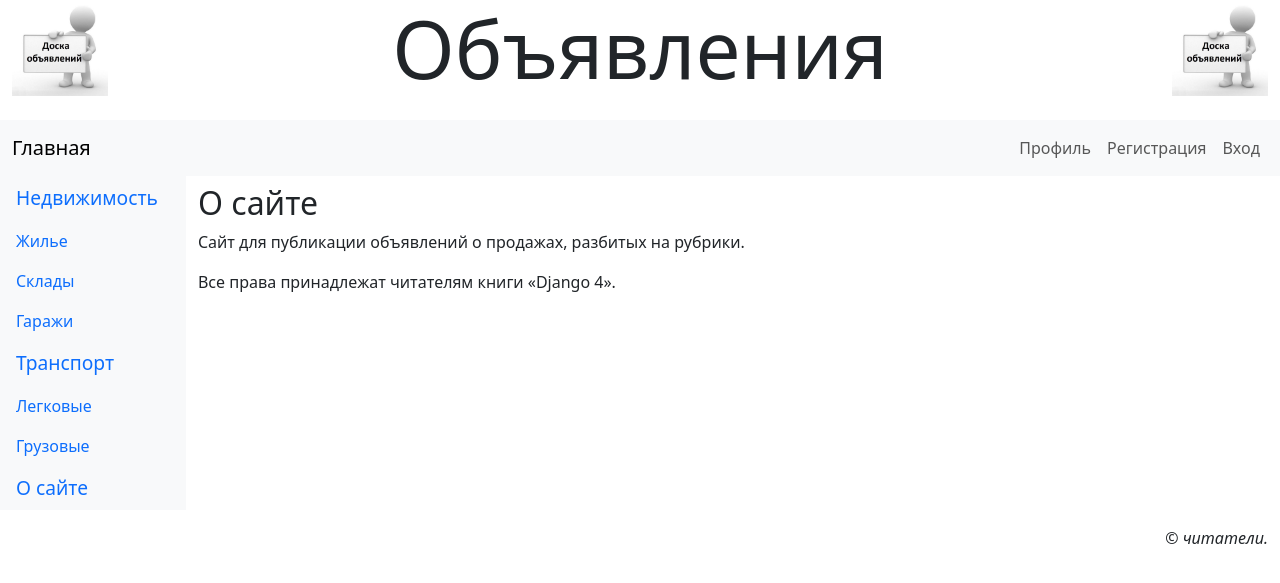
After one commit to Kiraogi/samplesite, a Django app: page /about/ in a window 1280 px wide. The commit adds this page. Shown: the top 583 px of the page. Run offline with Django 5.2, Linux system fonts and the light colour scheme; parts of the project's set-up code (start-up, migrations or seed data) failed here and were passed over; some libraries are stand-ins or nearby versions.

Commit message:
ver 0.08

```diff
--- a/samplesite/main/templates/layout/basic.html
+++ b/samplesite/main/templates/layout/basic.html
@@ -53,7 +53,7 @@
         <span class="nav-link root">Транспорт</span>
         <a class="nav-link" href="#">Легковые</a>
         <a class="nav-link" href="#">Грузовые</a>
-        <a class="nav-link root" href="#">О сайте</a>
+        <a class="nav-link root" href="{% url 'main:other' page='about' %}">О сайте</a>
     </nav>
     <main class="col py-2">
         {% bootstrap_messages %}
--- /dev/null
+++ b/samplesite/main/templates/main/about.html
@@ -0,0 +1,7 @@
+{% extends 'layout/basic.html' %}
+{% block title %}О сайте{% endblock %}
+{% block content %}
+<h2>О сайте</h2>
+<p>Сайт для публикации объявлений о продажах, разбитых на рубрики.</p>
+<p>Все права принадлежат читателям книги &laquo;Django 4&raquo;.</p>
+{% endblock %}
--- a/samplesite/samplesite/settings.py
+++ b/samplesite/samplesite/settings.py
@@ -11,6 +11,7 @@ https://docs.djangoproject.com/en/5.0/ref/settings/
 """
 import os.path
 from pathlib import Path
+
 
 # Build paths inside the project like this: BASE_DIR / 'subdir'.
 BASE_DIR = Path(__file__).resolve().parent.parent
@@ -127,3 +128,5 @@ STATICFILES_DIRS = [
 # https://docs.djangoproject.com/en/5.0/ref/settings/#default-auto-field
 
 DEFAULT_AUTO_FIELD = 'django.db.models.BigAutoField'
+
+AUTH_USER_MODEL = 'main.AdvUser'
```
Also changed, not shown: samplesite/main/models.py (+8 -1 lines), samplesite/bboard.sqlite3, samplesite/main/migrations/0001_initial.py (added).
